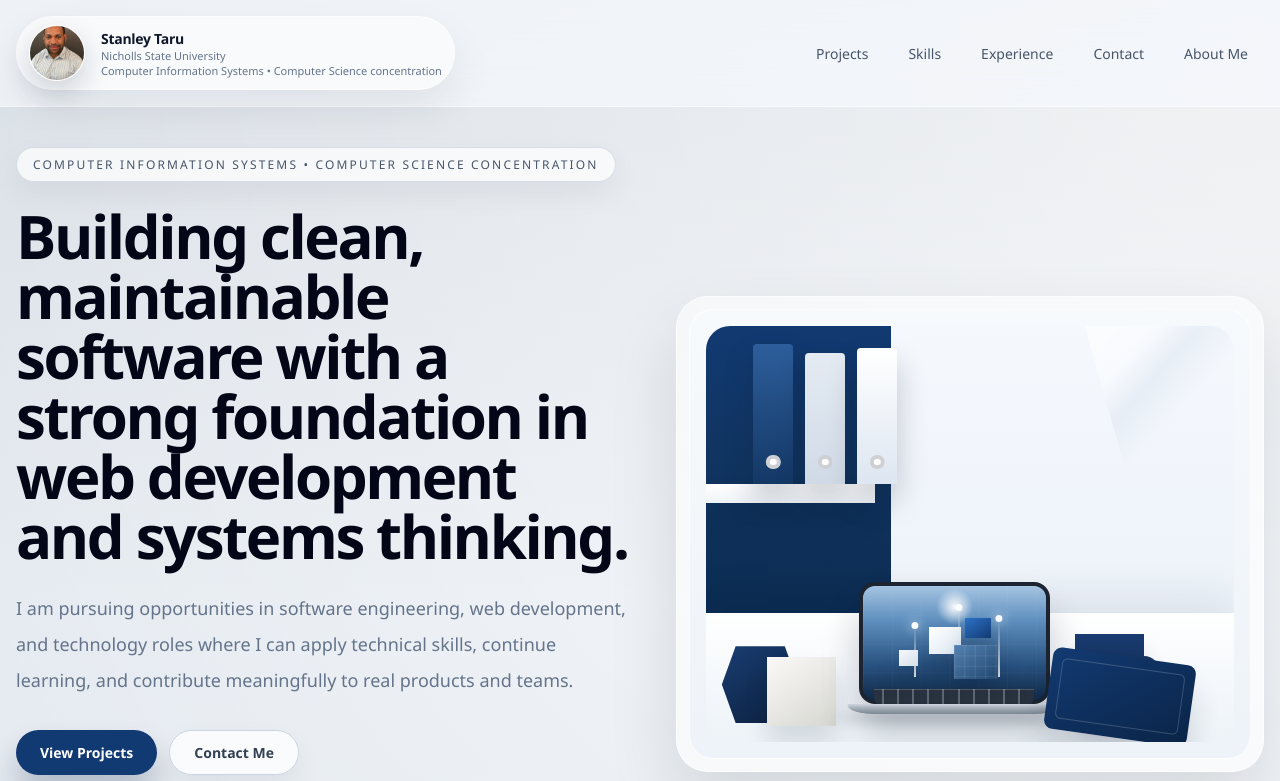
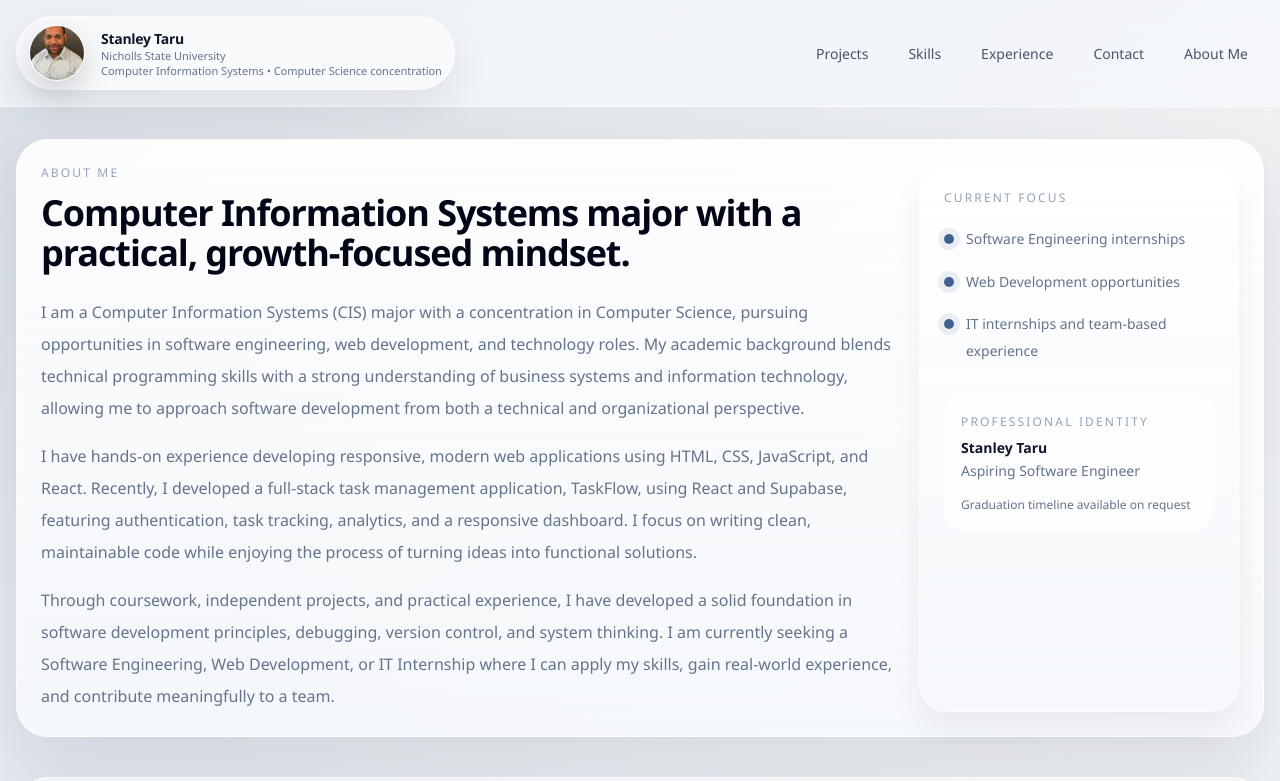
Before and after one commit to stanleytarun777/Portfolio-Website, a React (Vite) app: page / in a window 1280 px wide. Shown: the top 781 px of the page. Built offline with nearby package versions, Linux system fonts and the light colour scheme.

Commit message:
Restructure homepage without hero panel

```diff
--- a/src/App.css
+++ b/src/App.css
@@ -48,7 +48,7 @@
   display: flex;
   flex-direction: column;
   gap: 40px;
-  padding: 0 0 48px;
+  padding: 32px 0 48px;
 }
 
 .site-header {
@@ -473,6 +473,13 @@
   box-shadow: var(--shadow-soft);
   backdrop-filter: blur(24px);
   -webkit-backdrop-filter: blur(24px);
+}
+
+.page-stack > .section-card:first-child {
+  background:
+    linear-gradient(180deg, rgba(255, 255, 255, 0.78), rgba(244, 247, 251, 0.62)),
+    rgba(255, 255, 255, 0.56);
+  box-shadow: 0 28px 72px rgba(15, 23, 42, 0.1);
 }
 
 .about-section {
--- a/src/App.jsx
+++ b/src/App.jsx
@@ -1,6 +1,5 @@
 import "./App.css";
 import Navbar from "./components/Navbar.jsx";
-import Hero from "./components/Hero.jsx";
 import About from "./components/About.jsx";
 import Skills from "./components/Skills.jsx";
 import Projects from "./components/Projects.jsx";
@@ -17,13 +16,11 @@ function App() {
       <Navbar />
 
       <main className="main-content">
-        <Hero />
-
         <div className="page-stack">
           <About />
+          <Experience />
           <Skills />
           <Projects />
-          <Experience />
           <Contact />
         </div>
       </main>
```
